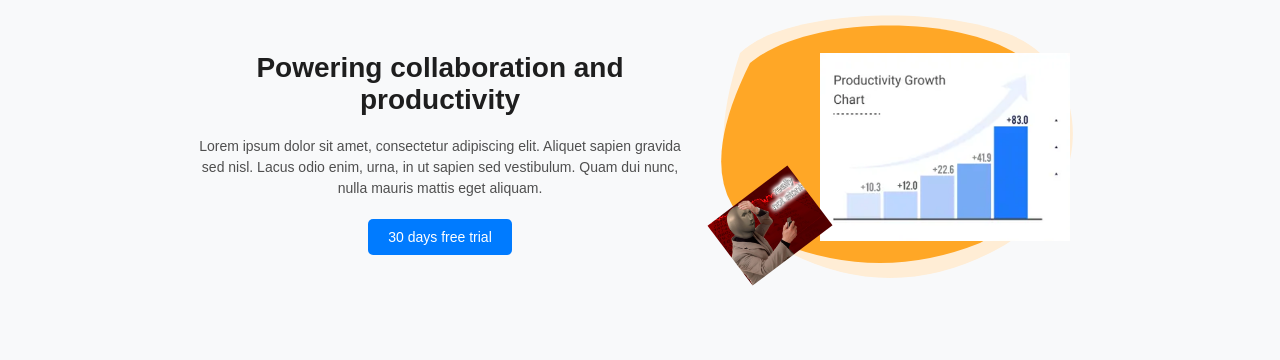
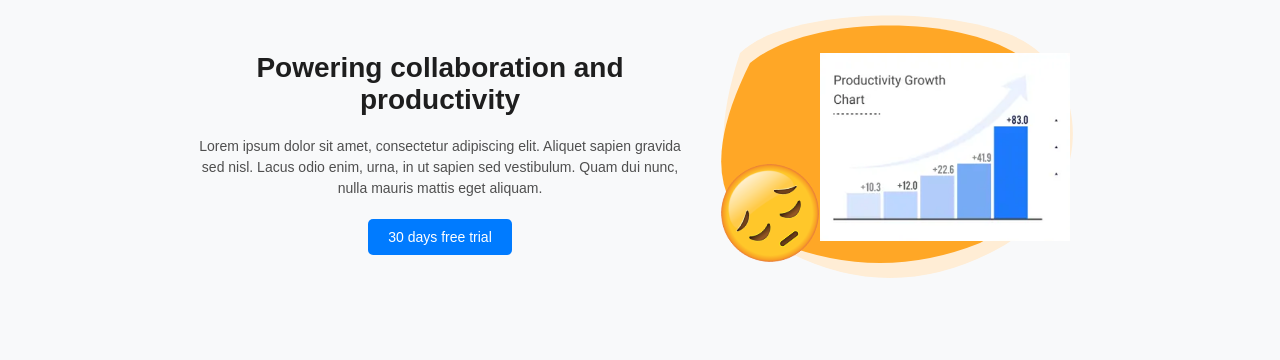
Before and after one commit to JuanEdu74/landingpage, a plain HTML site: page body.html in a window 1280 px wide. Shown: the part 1891-2251 px from the top of the page. Drawn offline with Linux system fonts and the light colour scheme.

Commit message:
update body.html

```diff
--- a/body.html
+++ b/body.html
@@ -171,7 +171,7 @@
             <img class="chart-image" src="images/chart.png" alt="Productivity Growth Chart">
 
             <!-- Imagen del sticker -->
-            <img class="sticker-image" src="images/sticker.png" alt="Productivity Sticker">
+            <img class="sticker-image" src="images/sad.png" alt="Productivity Sticker">
         </div>
 
     </section>
```
Also changed, not shown: images/happy.png (added), images/sad.png (added).
